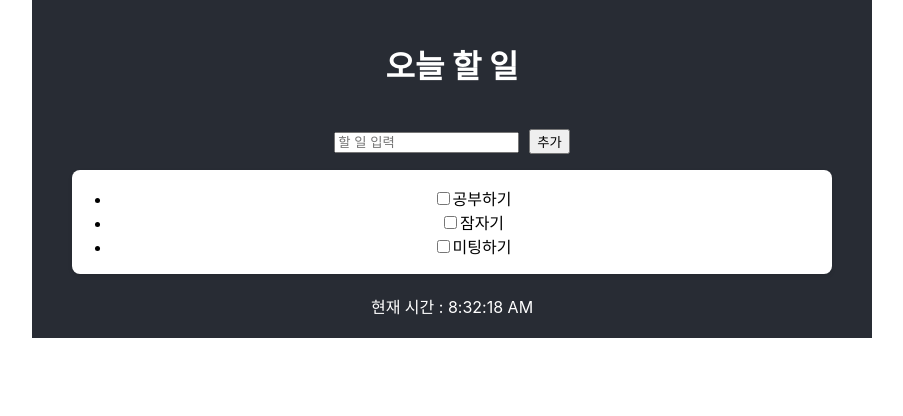
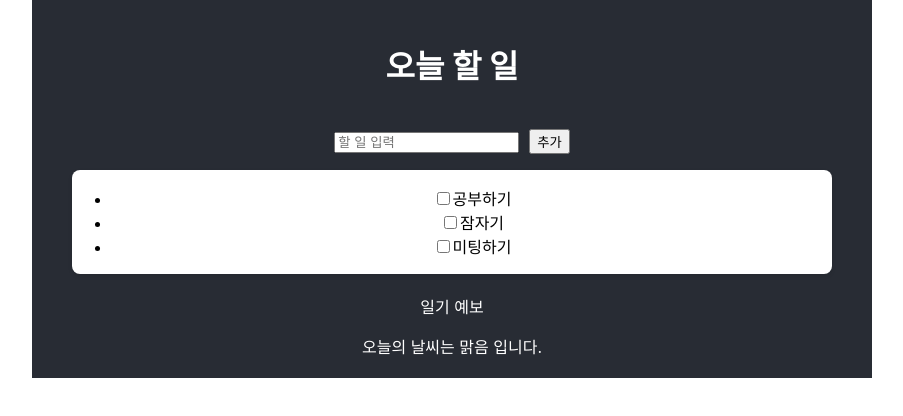
Before and after one commit to kimywann/react-test, a React (Create React App) app: page / in a window 1280 px wide. Shown: the top 416 px of the page, without its empty margins (188-1091 px from the left). Built offline with nearby package versions, Linux system fonts and the light colour scheme; the HTML template or start-up script is replaced by a standard one.

Commit message:
feat(MyWeather): 함수형과 클래스형 MyWeather 컴포넌트 추가

```diff
--- a/src/App.tsx
+++ b/src/App.tsx
@@ -1,6 +1,7 @@
 import './App.css';
 import TodoList from './Todolist';
 import Clock from './Timer';
+import MyWeather from './MyWeather';
 
 
 function App() {
@@ -9,7 +10,8 @@ function App() {
   return (
     <div className='container'>
       <TodoList></TodoList>
-      <Clock></Clock>
+      {/* <Clock></Clock> */}
+      <MyWeather weather='맑음'>일기 예보</MyWeather>
     </div>
   );
 }
--- /dev/null
+++ b/src/MyWeather.tsx
@@ -0,0 +1,33 @@
+import React from "react";
+import { Component } from "react";
+
+interface MyProps {
+    weather : string;
+    children : React.ReactNode;
+}
+
+// const MyWeather : React.FC<MyProps> = (props) => {
+//     const {children, weather} = props;
+
+//     return(
+//         <div>
+//             {children}<p></p>
+//             오늘의 날씨는 {weather} 입니다.
+//         </div>
+//     )
+// }
+
+class MyWeather extends Component<MyProps> {
+    render(){
+        const {children, weather} = this.props;
+
+        return (
+            <div>
+                {children}<p></p>
+                오늘의 날씨는 {weather} 입니다.
+            </div>
+        )
+    }
+}
+
+export default MyWeather;
```
